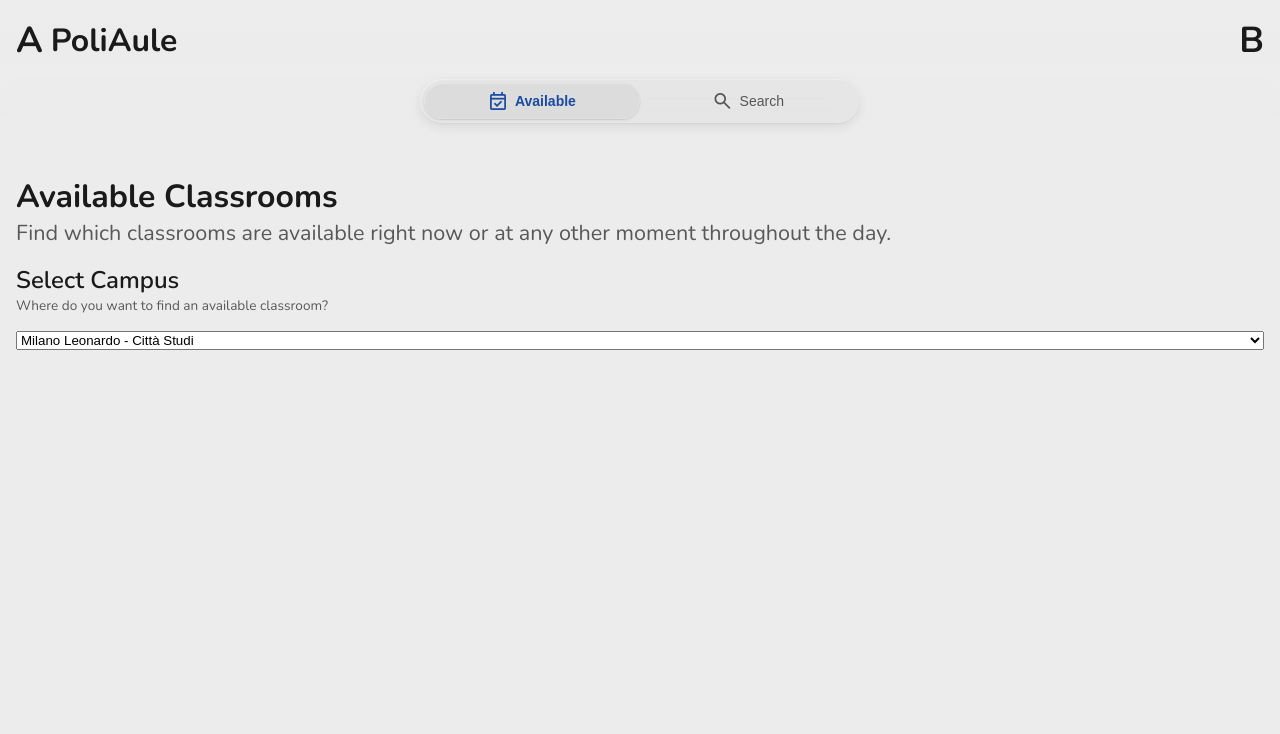
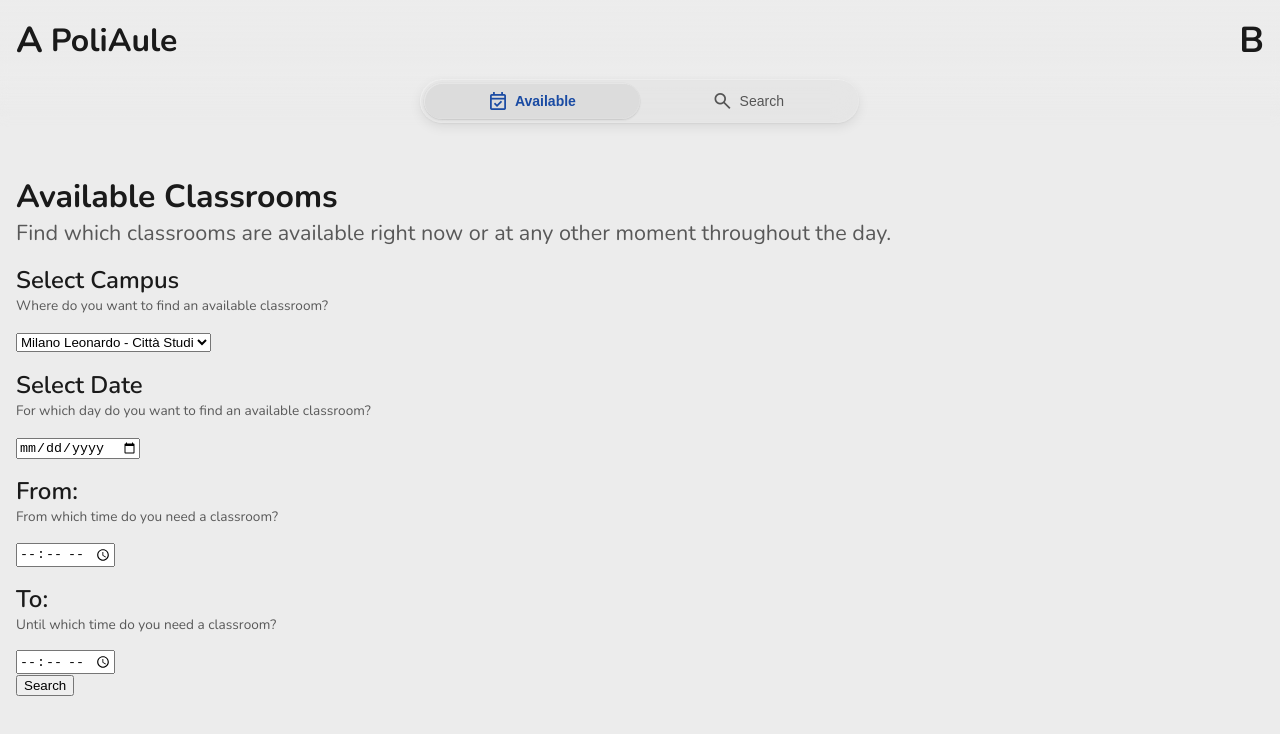
Before and after one commit to SummaCristian/PoliAule, a plain HTML site: page index.html in a window 1280 px wide. Drawn offline with nearby package versions, Linux system fonts and the light colour scheme.

Commit message:
Added basic Form skeleton

```diff
--- a/index.html
+++ b/index.html
@@ -73,14 +73,19 @@
             moment throughout the day.
           </p>
 
+          <form id="available-classrooms-form">
+
             <!-- Campus Picker -->
+            <label for="campus-selection">
               <div class="section-header">
                 <h4 class="subsection-header-title">Select Campus</h4>
                 <p class="subsection-header-subtitle secondary">
                   Where do you want to find an available classroom?
+                </p>
               </div>
+            </label>
 
-          <select id="campus-picker">
+            <select id="campus-picker" name="campus-selection">
               <option value="MIA01">Milano Leonardo - Città Studi</option>
               <option value="MIA06">Milano Via Colombo</option>
               <option value="MIB02">Milano Bovisa - Via Durando</option>
@@ -90,6 +95,54 @@
               <option value="LCF04">Lecco</option>
               <option value="MNG01">Mantova</option>
             </select>
+
+            <!-- Date picker -->
+            <div class="date-picker">
+              <label for="date-picker">
+                <div class="section-header">
+                  <h4 class="subsection-header-title">Select Date</h4>
+                  <p class="subsection-header-subtitle secondary">
+                    For which day do you want to find an available classroom?
+                  </p>
+                </div>
+              </label>
+
+              <input type="date" id="date-picker" />
+            </div>
+
+            <!-- From time picker -->
+            <div class="time-picker">
+              <label for="from-time-picker">
+                <div class="section-header">
+                  <h4 class="subsection-header-title">From:</h4>
+                  <p class="subsection-header-subtitle secondary">
+                    From which time do you need a classroom?
+                  </p>
+                </div>
+              </label>
+
+              <input type="time" id="from-time-picker" />
+            </div>
+
+            <!-- To time picker -->
+            <div class="time-picker">
+              <label for="to-time-picker">
+                <div class="section-header">
+                  <h4 class="subsection-header-title">To:</h4>
+                  <p class="subsection-header-subtitle secondary">
+                    Until which time do you need a classroom?
+                  </p>
+                </div>
+              </label>
+
+              <input type="time" id="to-time-picker" />
+            </div>
+
+            <!-- Submit button -->
+            <button type="submit">Search</button>
+
+          </form>
+
       </div>
 
     </div>
```
Lines whose indentation alone changed are shown as unchanged.
